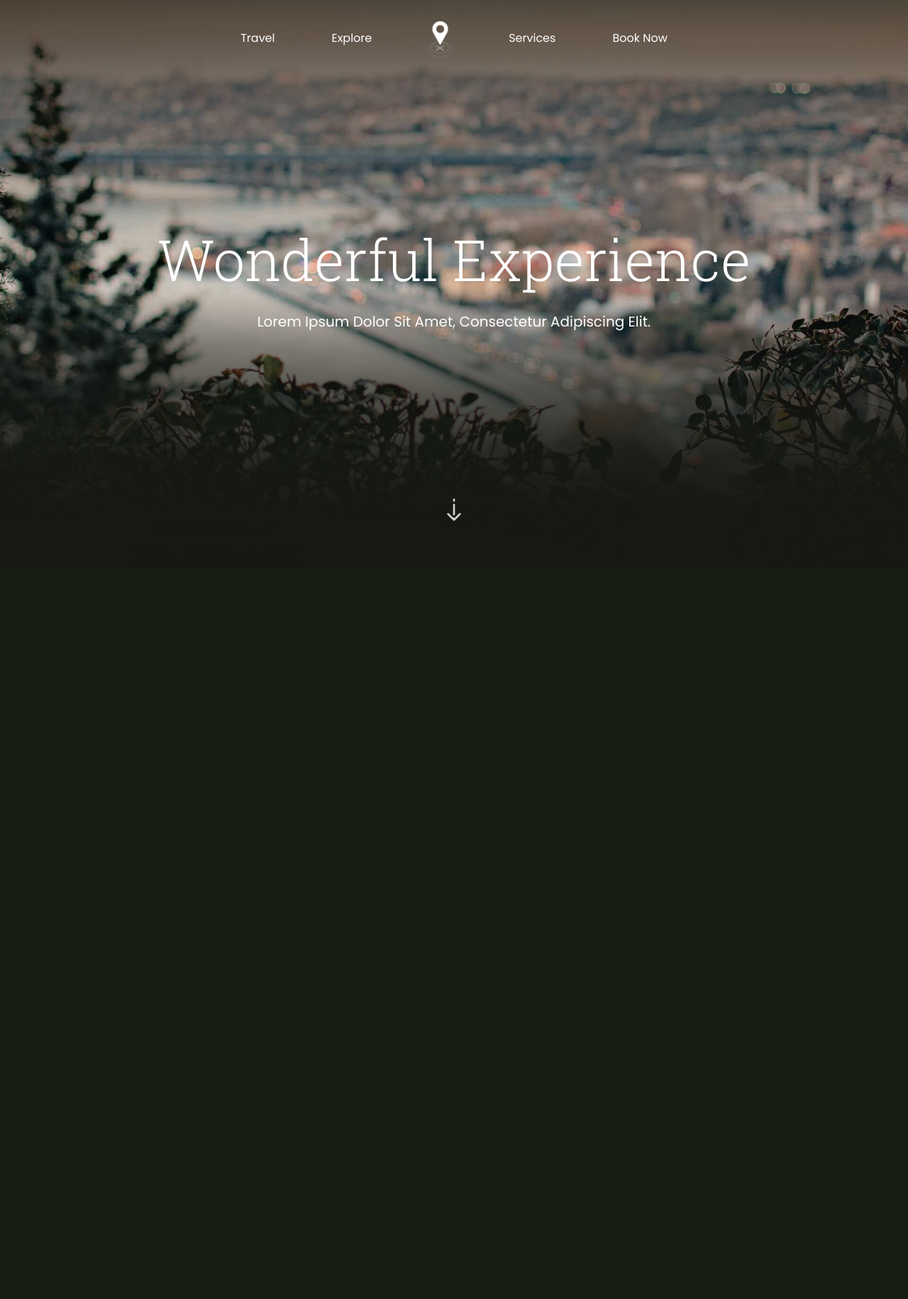
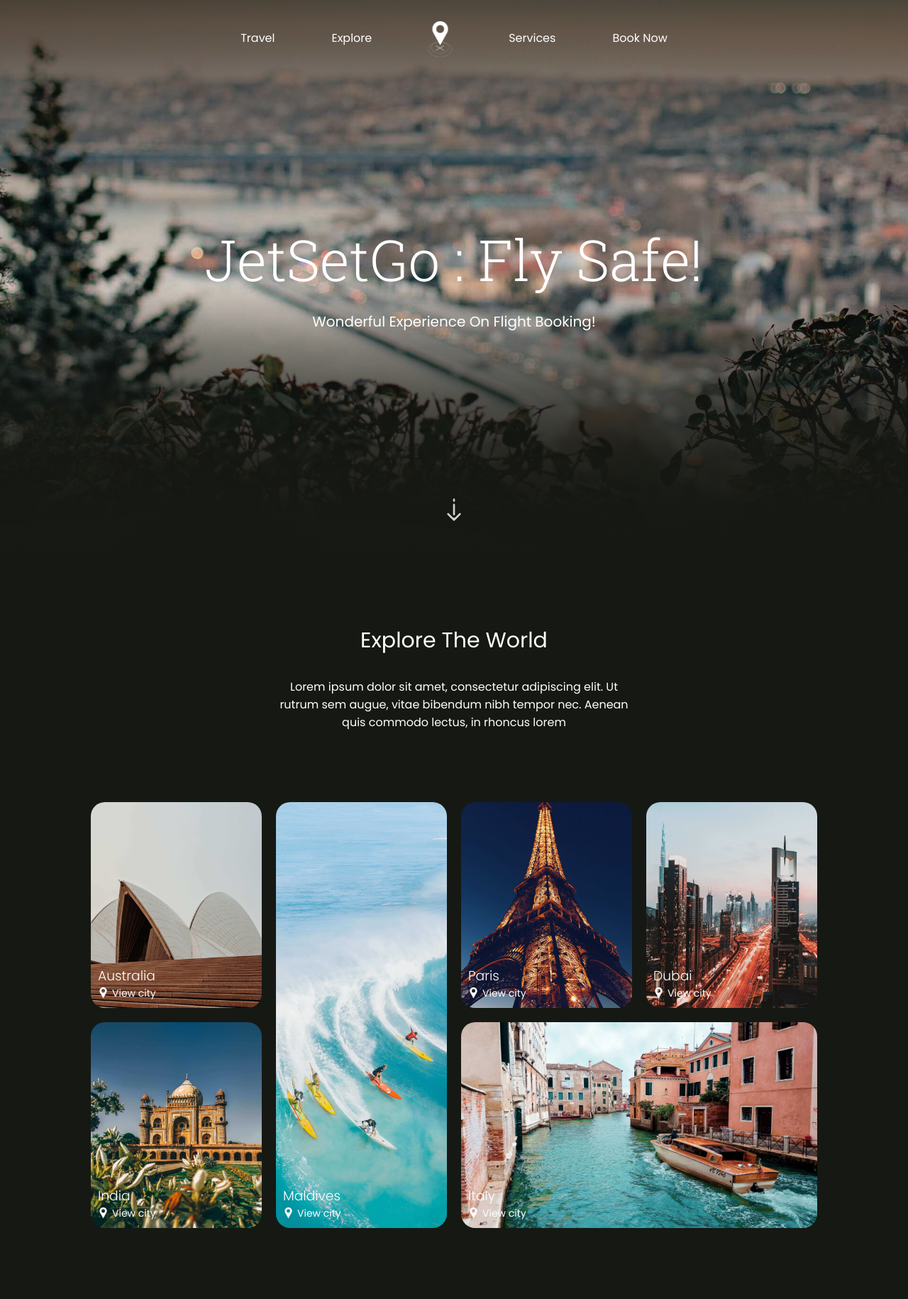
Before and after one commit to rifatmilon/University-and-related-Projects, a PHP site: page / in a window 1280 px wide. Shown: the whole page at 71% size. Before the commit the page ends 734 px from the top, so only its background shows below. Run offline with PHP 8.4, Linux system fonts and the light colour scheme.

Commit message:
Explore Section added. v: 0x3x3x24

```diff
--- a/Projects in Developmemt/CSE2301DBMS/JetSetGo/app.js
+++ b/Projects in Developmemt/CSE2301DBMS/JetSetGo/app.js
@@ -42,3 +42,16 @@ const changeSliderImage = () => {
     }, index * 100);
   })
 }
+
+
+// nav
+
+const navbar = document.querySelector('.navbar');
+
+window.addEventListener('scroll', () => {
+    if(scrollY >= 188){
+        navbar.classList.add('bg');
+    } else{
+        navbar.classList.remove('bg')
+    }
+})
--- a/Projects in Developmemt/CSE2301DBMS/JetSetGo/index.html
+++ b/Projects in Developmemt/CSE2301DBMS/JetSetGo/index.html
@@ -4,7 +4,7 @@
     <meta charset="UTF-8" />
     <meta http-equiv="X-UA-Compatible" content="IE=edge" />
     <meta name="viewport" content="width=device-width, initial-scale=1.0" />
-    <title>Travel Website</title>
+    <title>JetSetGo</title>
 
     <!-- Google Fonts -->
     <link rel="preconnect" href="https://fonts.googleapis.com" />
@@ -50,8 +50,8 @@
         </div>
 
         <div class="hero-section-content" data-aos="fade-up">
-          <h1 class="hero-section-title">wonderful experience</h1>
-          <p class="hero-section-sub-heading">Lorem ipsum dolor sit amet, consectetur adipiscing elit.</p>
+          <h1 class="hero-section-title">JetSetGo : Fly Safe!</h1>
+          <p class="hero-section-sub-heading">Wonderful Experience on Flight Booking!</p>
         </div>
 
         <!-- scroll down img -->
@@ -60,6 +60,67 @@
 
     </header>
 
+    <!--Explore Scetion Starts-->
+    <section class="explore-section" id="explore-section">
+      <h1 class="section-title" data-aos="fade-up">Explore the world</h1>
+      <p class="section-para" data-aos="fade-up">Lorem ipsum dolor sit amet, consectetur adipiscing elit. Ut rutrum
+        sem augue, vitae bibendum nibh tempor nec. Aenean quis commodo lectus, in rhoncus lorem</p>
+
+      <!-- grid -->
+
+      <div class="tours-container">
+        <div class="tour-card" data-aos="fade-up">
+          <img src="img/australia.png" class="tour-img" alt="tour-image">
+          <div class="tour-body">
+            <h3 class="tour-name">Australia</h3>
+            <p class="tour-action">View city</p>
+          </div>
+        </div>
+
+        <div class="tour-card" data-aos="fade-up">
+          <img src="img/maldives.png" class="tour-img" alt="tour-image">
+          <div class="tour-body">
+            <h3 class="tour-name">Maldives</h3>
+            <p class="tour-action">View city</p>
+          </div>
+        </div>
+
+        <div class="tour-card" data-aos="fade-up">
+          <img src="img/paris.png" class="tour-img" alt="tour-image">
+          <div class="tour-body">
+            <h3 class="tour-name">Paris</h3>
+            <p class="tour-action">View city</p>
+          </div>
+        </div>
+
+        <div class="tour-card" data-aos="fade-up">
+          <img src="img/dubai.png" class="tour-img" alt="tour-image">
+          <div class="tour-body">
+            <h3 class="tour-name">Dubai</h3>
+            <p class="tour-action">View city</p>
+          </div>
+        </div>
+
+        <div class="tour-card" data-aos="fade-up">
+          <img src="img/india.png" class="tour-img" alt="tour-image">
+          <div class="tour-body">
+            <h3 class="tour-name">India</h3>
+            <p class="tour-action">View city</p>
+          </div>
+        </div>
+
+        <div class="tour-card" data-aos="fade-up">
+          <img src="img/italy.png" class="tour-img" alt="tour-image">
+          <div class="tour-body">
+            <h3 class="tour-name">Italy</h3>
+            <p class="tour-action">View city</p>
+          </div>
+        </div>
+      </div>
+    </section>
+
+
+
     <!-- animate on scoll JS CDN -->
     <script src="https://unpkg.com/aos@2.3.1/dist/aos.js"></script>
 
--- a/Projects in Developmemt/CSE2301DBMS/JetSetGo/style.css
+++ b/Projects in Developmemt/CSE2301DBMS/JetSetGo/style.css
@@ -188,8 +188,102 @@ body {
   opacity: 0;
 }
 
-/* Index 0x4:  */
-/* Index 0x4:  */
-/* Index 0x4:  */
-/* Index 0x4:  */
-/* Index 0x4:  */
+/* Index 0x4: Explore Section Style */
+.explore-section {
+  position: relative;
+  width: 100%;
+  padding: 80px 10vw;
+  color: #fff;
+}
+
+.section-title {
+  font-size: 30px;
+  font-weight: 400;
+  text-align: center;
+  text-transform: capitalize;
+}
+
+.section-para {
+  width: 50%;
+  min-width: 300px;
+  display: block;
+  margin: 30px auto;
+  text-align: center;
+  line-height: 25px;
+  opacity: 0.6;
+}
+
+.tours-container {
+  position: relative;
+  width: 100%;
+  height: 600px;
+  display: grid;
+  grid-template-columns: repeat(4, 1fr);
+  grid-template-rows: repeat(2, 1fr);
+  grid-gap: 20px;
+  margin-top: 100px;
+}
+
+.tour-card {
+  width: 100%;
+  height: 100%;
+  position: relative;
+  border-radius: 20px;
+  box-shadow: 0;
+  overflow: hidden;
+  padding: 10px;
+  display: flex;
+  align-items: end;
+}
+
+.tour-card:nth-child(2) {
+  grid-row: span 2;
+}
+
+.tour-card:last-child {
+  grid-column: span 2;
+}
+
+.tour-img {
+  position: absolute;
+  top: 0;
+  left: 0;
+  width: 100%;
+  height: 100%;
+  object-fit: cover;
+  transition: .5s;
+  z-index: -1;
+}
+
+.tour-card:hover .tour-img {
+  opacity: 0.8;
+  transform: scale(1.1);
+}
+
+.tour-name {
+  font-weight: 300;
+}
+
+.tour-action {
+  margin-left: 20px;
+  font-size: 14px;
+  position: relative;
+}
+
+.tour-action::before {
+  content: '';
+  position: absolute;
+  left: -20px;
+  top: 2px;
+  background: url('img/pin.png');
+  width: 15px;
+  height: 15px;
+  background-size: contain;
+}
+
+/* Index 0x5:  */
+
+
+/* Index 0x6:  */
+/* Index 0x7:  */
+/* Index 0x8:  */
```
Also changed, not shown: Projects in Developmemt/Test/t1.html (deleted, +0 -11 lines).
